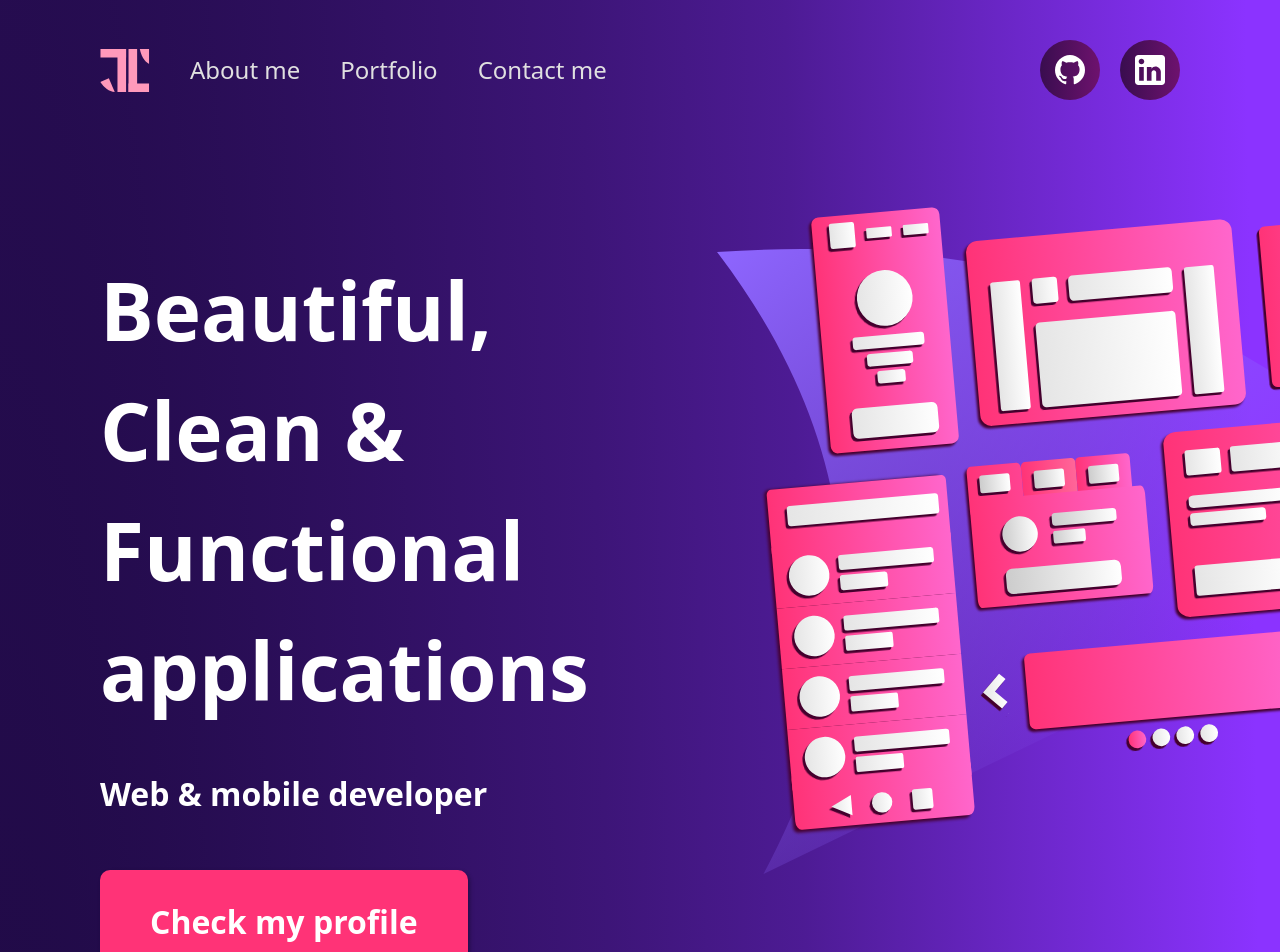
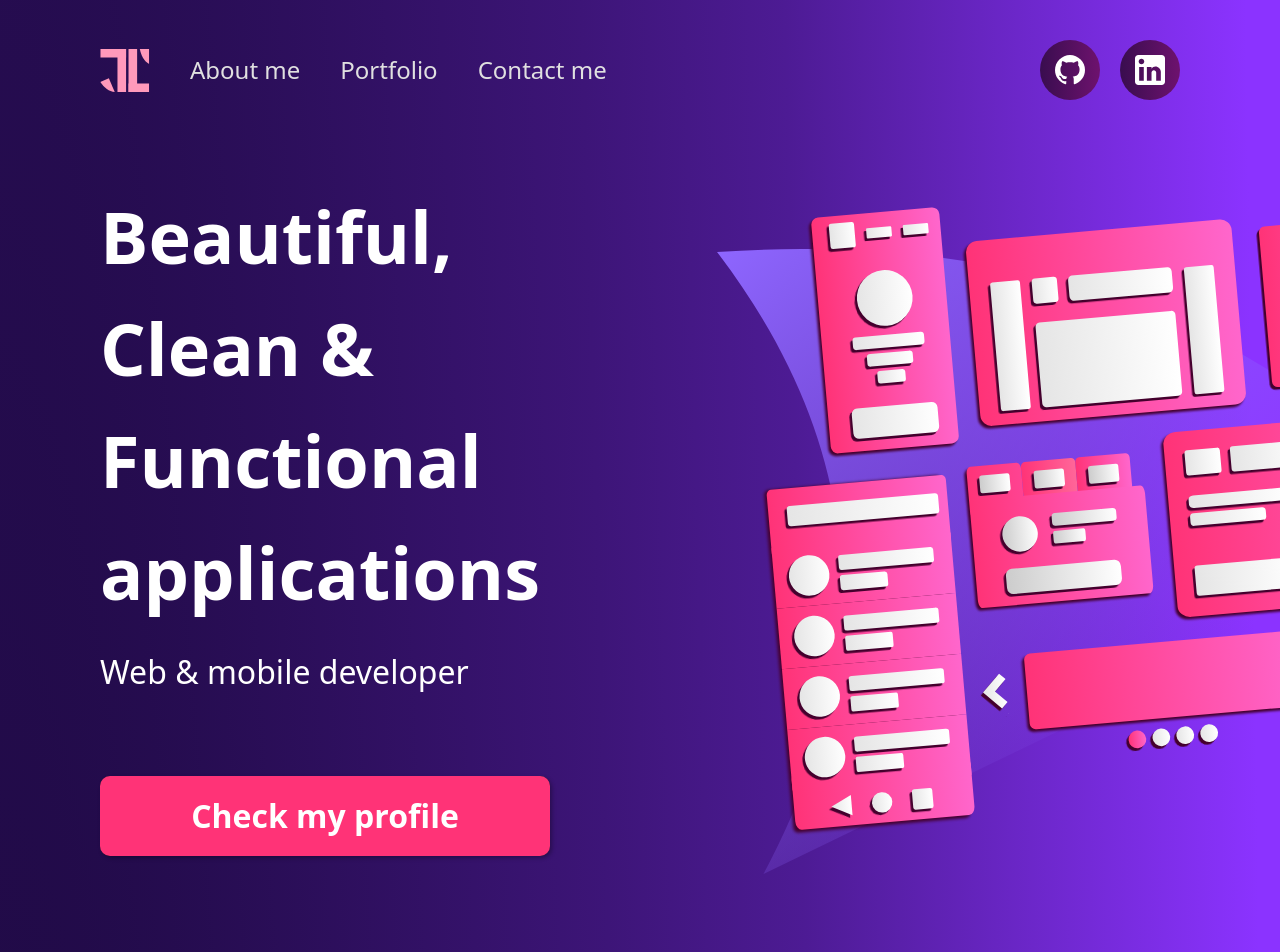
Before and after one commit to lucartc/portfolio, a Vue app: page / in a window 1280 px wide. Shown: the top 952 px of the page. Built offline with nearby package versions, Linux system fonts and the light colour scheme; no server answers.

Commit message:
Adjusting styles

```diff
--- a/src/assets/main.scss
+++ b/src/assets/main.scss
@@ -168,7 +168,7 @@ body{
 }
 
 .hero{
-  padding: 150px 0px 0px 0px;
+  padding: 80px 0px 0px 0px;
   box-sizing: border-box;
   min-height: 1200px;
   display: flex;
@@ -176,7 +176,7 @@ body{
   flex-wrap: wrap;
   background-image: url('portfolio_illustration_final.svg');
   background-repeat: no-repeat;
-  background-position: 80% 50%;
+  background-position: 80% 35%;
   background-origin: border-box;
   background-size: 55%;
 
@@ -185,31 +185,38 @@ body{
     box-sizing: border-box;
     max-width: 550px;
     min-width: 550px;
+    display: flex;
+    flex-direction: column;
     flex-grow: 1;
 
     .hero-left-column__title{
       text-align: start;
-      font-size: 5rem;
+      font-size: 4.5rem;
       font-weight: bold;
-      margin: 0px 0px 40px 0px;
+      line-height: 7rem;
+      margin: 0px 0px 20px 0px;
       color: #ffffff;
     }
     .hero-left-column__subtitle{
       text-align: start;
       font-size: 2rem;
-      font-weight: bold;
       white-space: nowrap;
       margin: 0px 0px 80px 0px;
       color: #ffffff;
     }
 
     .hero-left-column__call-to-action{
+      display: flex;
+      flex-direction: row;
+      justify-content: center;
+      align-items: center;
       padding: 0px 40px 0px 40px;
       height: 80px;
       font-size: 2rem;
       font-weight: bold;
       color: #ffffff;
       background-color: $cta_color;
+      backdrop-filter: sepia(90%);
       border-radius: $default_border_radius;
       border: none;
       box-shadow: $default_shadow;
@@ -226,7 +233,7 @@ body{
 .about-me{
   display: flex;
   flex-direction: column;
-  margin: 240px 0px 0px 0px;
+  margin: 120px 0px 0px 0px;
   padding: 0px 200px 0px 200px;
   gap: 40px;
 
```
